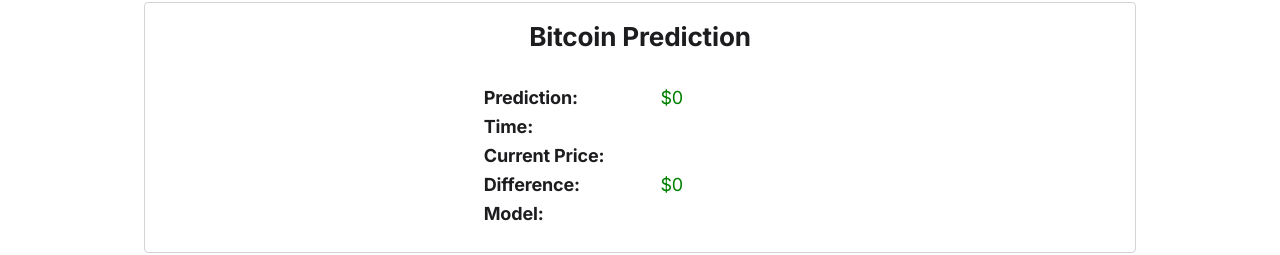
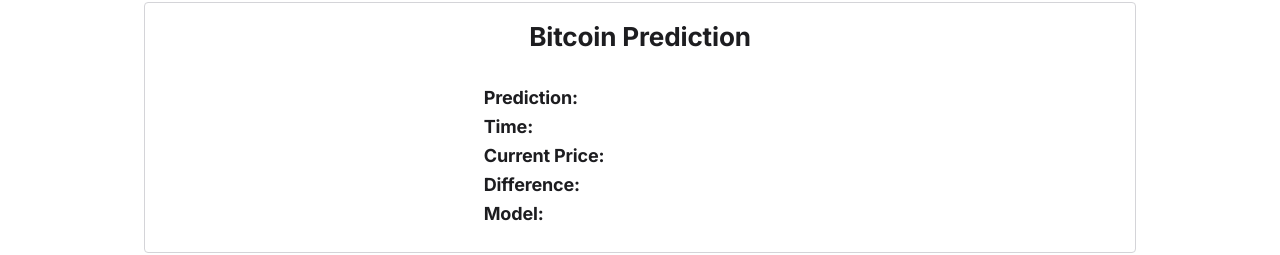
Before and after one commit to christopherkeim/christopherkeim-xyz, a Next.js app: page /projects/crypto in a window 1280 px wide. Shown: the part 630-885 px from the top of the page. Built offline with nearby package versions, Linux system fonts and the light colour scheme.

Commit message:
Refactor to default with white text

```diff
--- a/components/Projects/Crypto/PredictionResult.tsx
+++ b/components/Projects/Crypto/PredictionResult.tsx
@@ -8,14 +8,24 @@
 
 export function PredictionResult({ prediction }: PredictionResultProps) {
   return (
-    <div className="flex w-full h-fit flex-col justify-center gap-5 rounded mt-16 md:mt-0 px-5 py-4 border dark:border border-gray-300 dark:border-gray-800 dark:bg-zinc-800" >
+    <div className="mt-16 flex h-fit w-full flex-col justify-center gap-5 rounded border border-gray-300 px-5 py-4 dark:border dark:border-gray-800 dark:bg-zinc-800 md:mt-0">
       {/* TODO: add animation to load content */}
-      <p className="text-center text-2xl"><b>{prediction?.coin.startsWith("E") ? "Ethereum" : "Bitcoin"} Prediction</b></p>
+      <p className="text-center text-2xl">
+        <b>
+          {prediction?.coin.startsWith("E") ? "Ethereum" : "Bitcoin"} Prediction
+        </b>
+      </p>
       <PredictionTable>
         <PredictionRow
           title="Prediction:"
           value={prediction?.prediction ? `$${prediction.prediction}` : "$0"}
-          valueColor={prediction?.difference.startsWith("-") ? "red" : "green"}
+          valueColor={
+            prediction
+              ? prediction.difference.startsWith("-")
+                ? "red"
+                : "green"
+              : "white"
+          }
         />
         <PredictionRow
           title="Time:"
@@ -33,8 +43,22 @@
         />
         <PredictionRow
           title="Difference:"
-          value={prediction?.difference ? `${prediction.difference.slice(0, 1) + "$" + prediction.difference.slice(1)}` : "$0"}
-          valueColor={prediction?.difference.startsWith("-") ? "red" : "green"}
+          value={
+            prediction?.difference
+              ? `${
+                  prediction.difference.slice(0, 1) +
+                  "$" +
+                  prediction.difference.slice(1)
+                }`
+              : "$0"
+          }
+          valueColor={
+            prediction
+              ? prediction.difference.startsWith("-")
+                ? "red"
+                : "green"
+              : "white"
+          }
         />
         <PredictionRow
           title="Model:"
```
